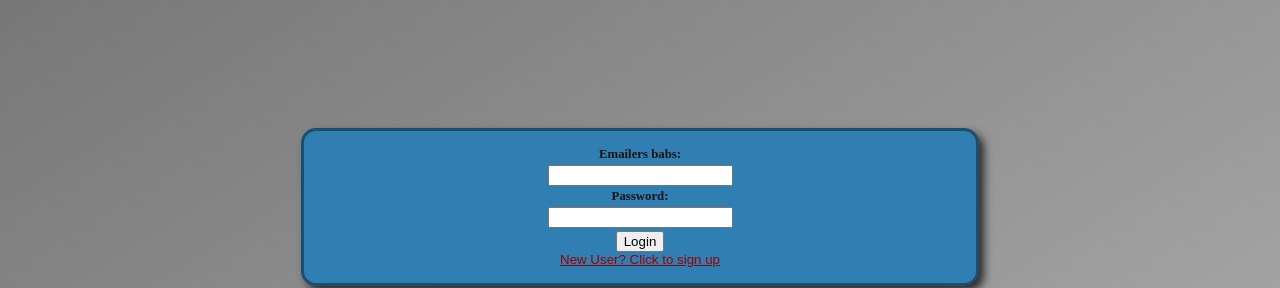
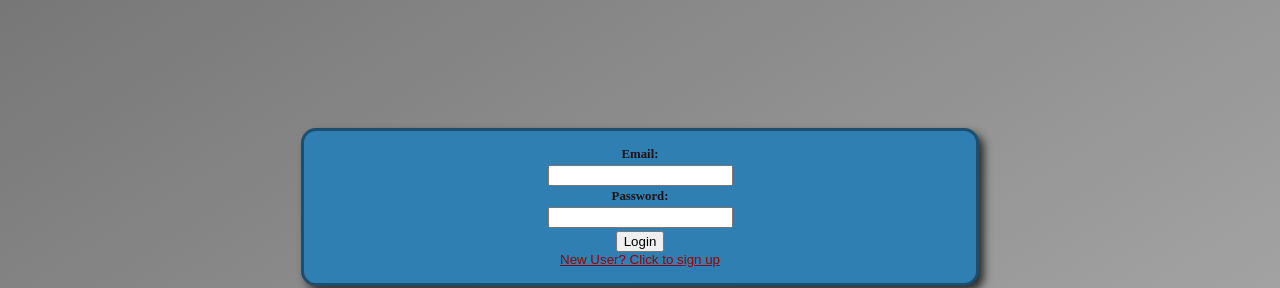
Before and after one commit to DanMW91/Age-of-Sigmar-Army-Builder, a React (Create React App) app: page /login in a window 1280 px wide. Shown: the top 288 px of the page. Built offline with nearby package versions, Linux system fonts and the light colour scheme.

Commit message:
corrected Email label
corrected email label

```diff
--- a/src/components/Auth/LoginForm.js
+++ b/src/components/Auth/LoginForm.js
@@ -84,10 +84,7 @@ const LoginForm = () => {
     const enteredPassword = passwordInputRef.current.value;
     authCtx.setLoading(true);
     try {
-      const { userId, token } = await loginUser(
-        enteredEmail,
-        enteredPassword
-      );
+      const { userId, token } = await loginUser(enteredEmail, enteredPassword);
 
       authCtx.login(token, userId);
       authCtx.setLoading(false);
@@ -103,7 +100,7 @@ const LoginForm = () => {
         <Card className={classes.loginForm}>
           {loggingIn && (
             <form className={classes.authForm} onSubmit={loginHandler}>
-              <label htmlFor="email">Emailers babs:</label>
+              <label htmlFor="email">Email:</label>
               <input id="email" type="text" ref={emailInputRef} required />
               <label htmlFor="password">Password:</label>
               <input
```
